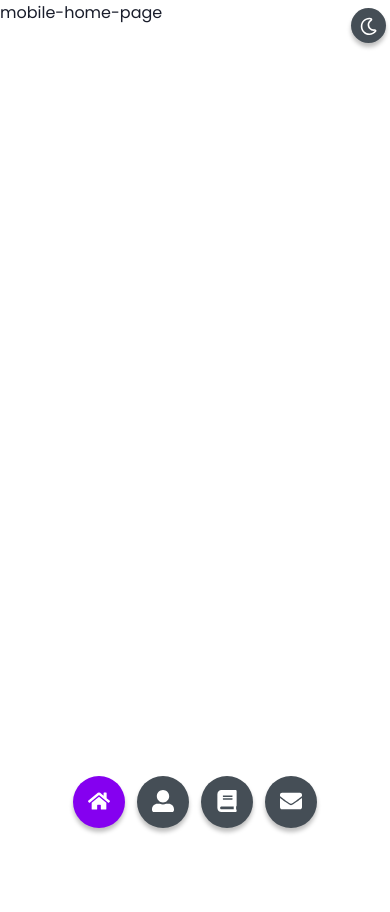
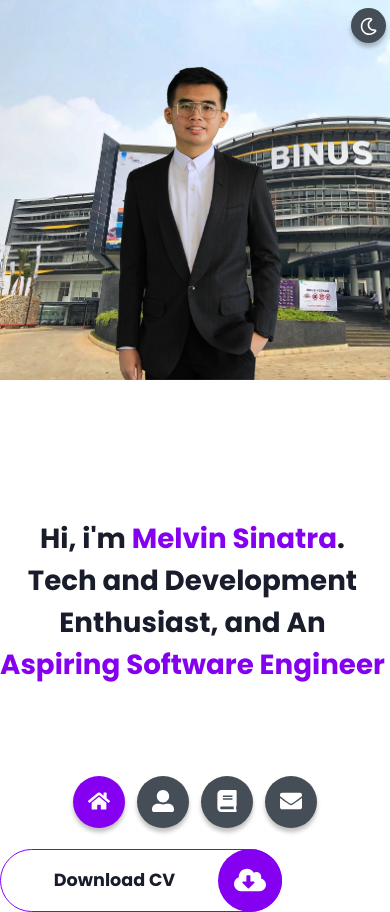
Before and after one commit to melvinsinatra/portfolio, a React (Vite) app: page / in a window 390 px wide. Before the commit the page ends 844 px from the top, so only its background shows below. Built offline with nearby package versions, Linux system fonts and the light colour scheme.

Commit message:
add minor changes

```diff
--- a/src/App.jsx
+++ b/src/App.jsx
@@ -16,7 +16,7 @@ function App() {
 				<ThemeButton />
 				<Navbar />
 				<Routes>
-					<Route path="/" element={isMobile ? <MobileHomePage /> : <HomePage />} />
+					<Route path="/" element={<HomePage />} />
 					<Route path="/about-me" element={<AboutMe />} />
 					<Route path="/my-portfolio" element={<MyPortfolio />} />
 					<Route path="/contact-me" element={<ContactMe />} />
```
